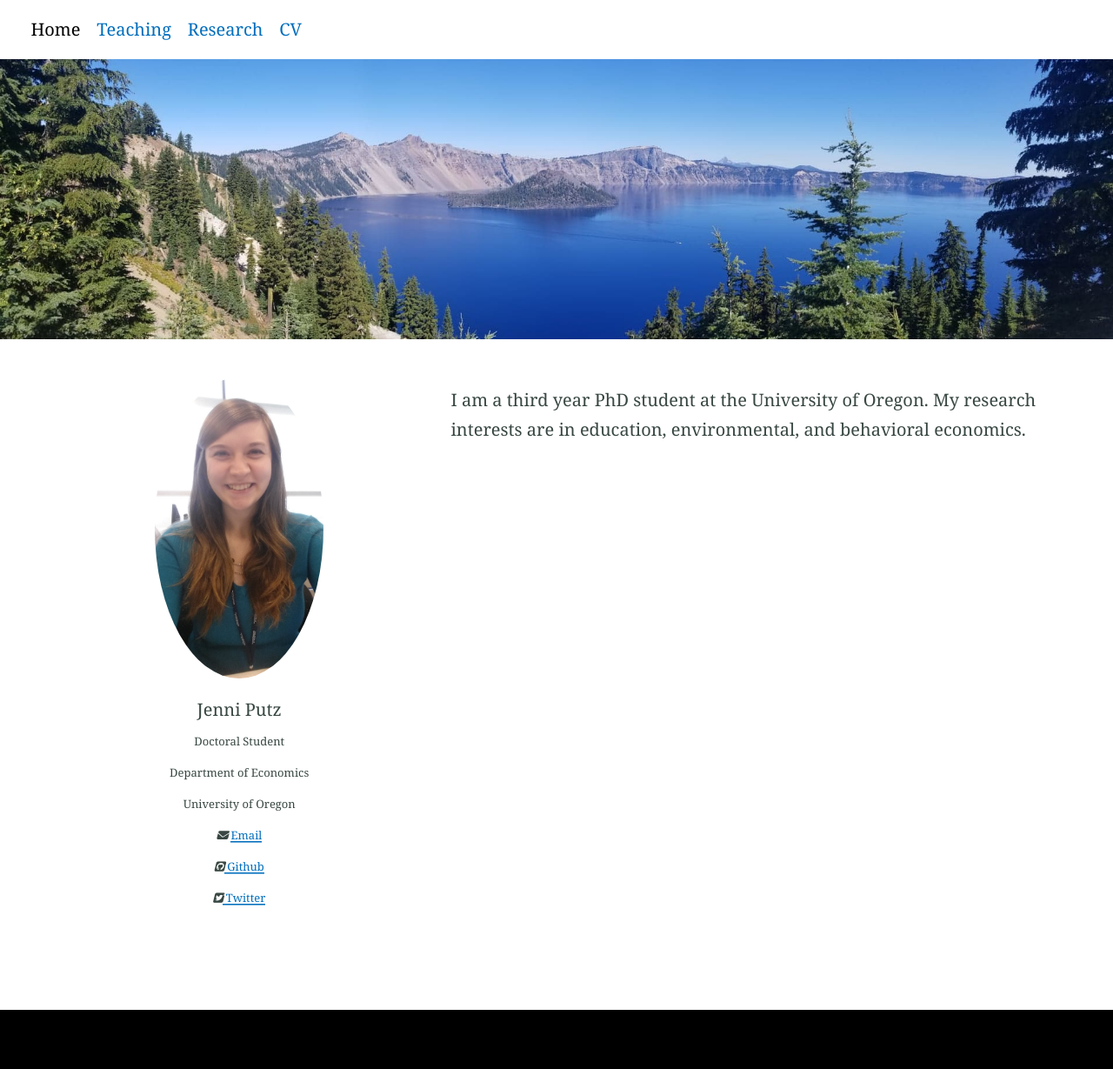
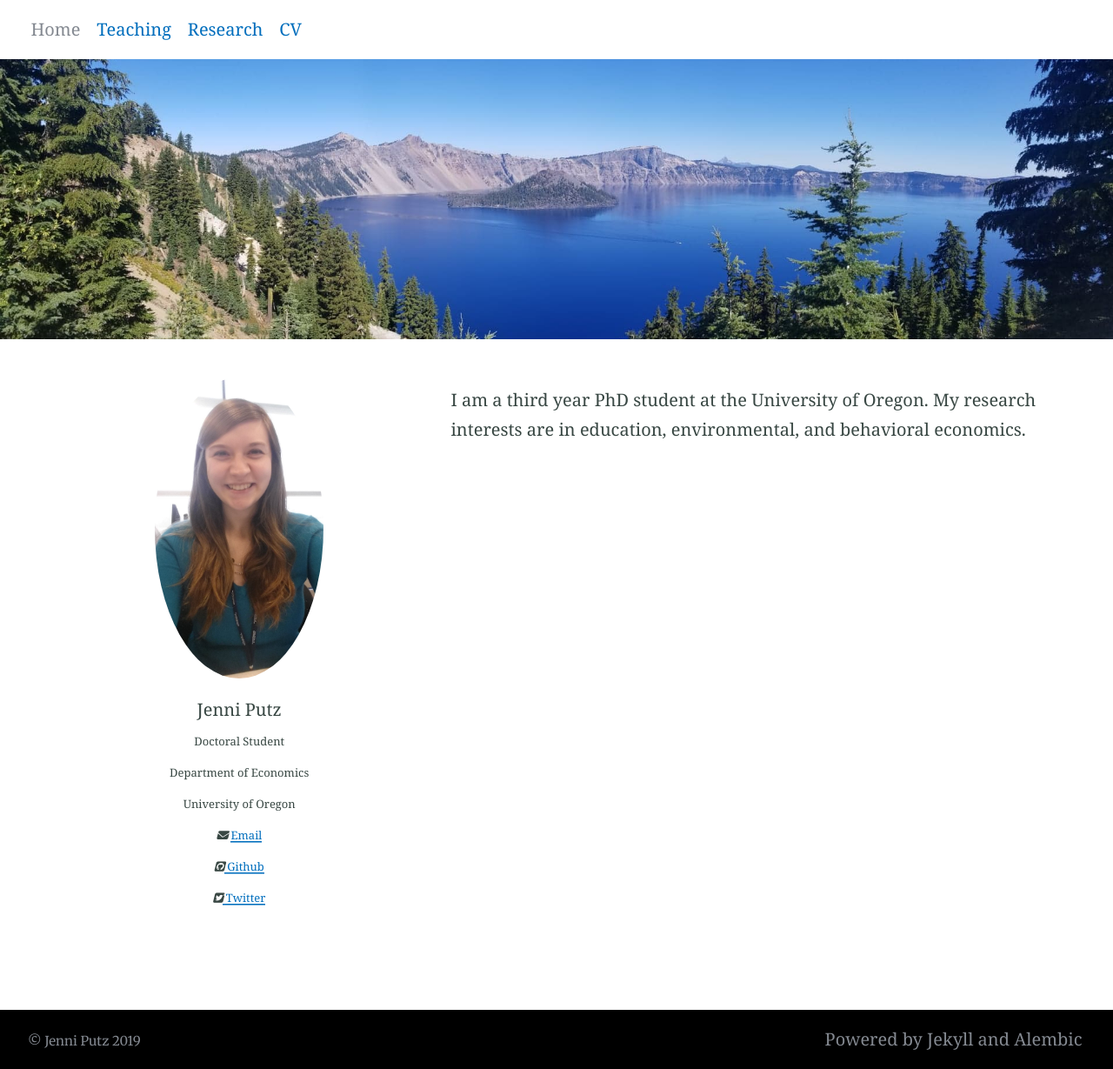
Before and after one commit to jenni-putz/1jenni-putz.github.io, a Jekyll site: the page built from index.md, in a window 1280 px wide. Shown: the whole page at 87% size. Built offline with Jekyll 4.4.1, drawn with Linux system fonts in a browser that asks for light colours; nearby versions of some CDN libraries; our own code applies the rules of GitHub Pages for plain Markdown files.

Commit message:
Update _settings.scss

```diff
--- a/_sass/_settings.scss
+++ b/_sass/_settings.scss
@@ -10,7 +10,7 @@ $bodyColour: #384743 !default;
 $linkColour: #006ebd !default;
 $hoverColour: #00067a !default;
 $focusColour: #fa407a !default;
-$captionColour: #000000 !default;
+$captionColour: #848991 !default;
 $white: #ffffff !default;
 
 // Typography
```
